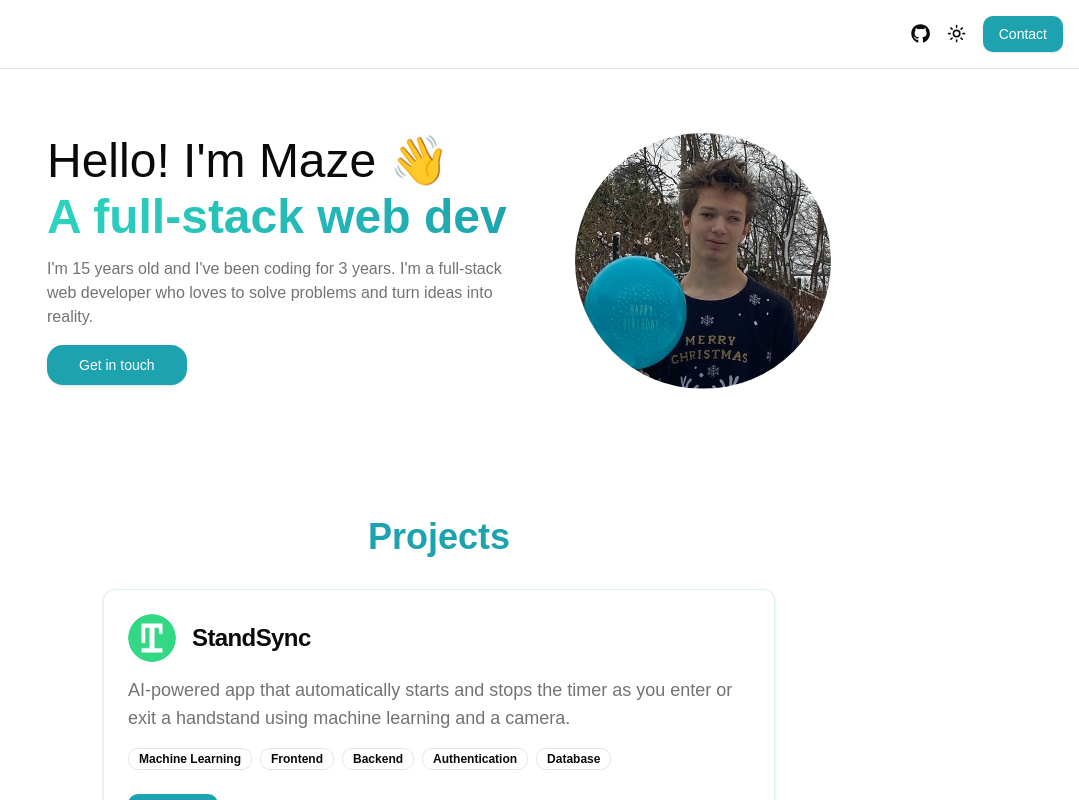
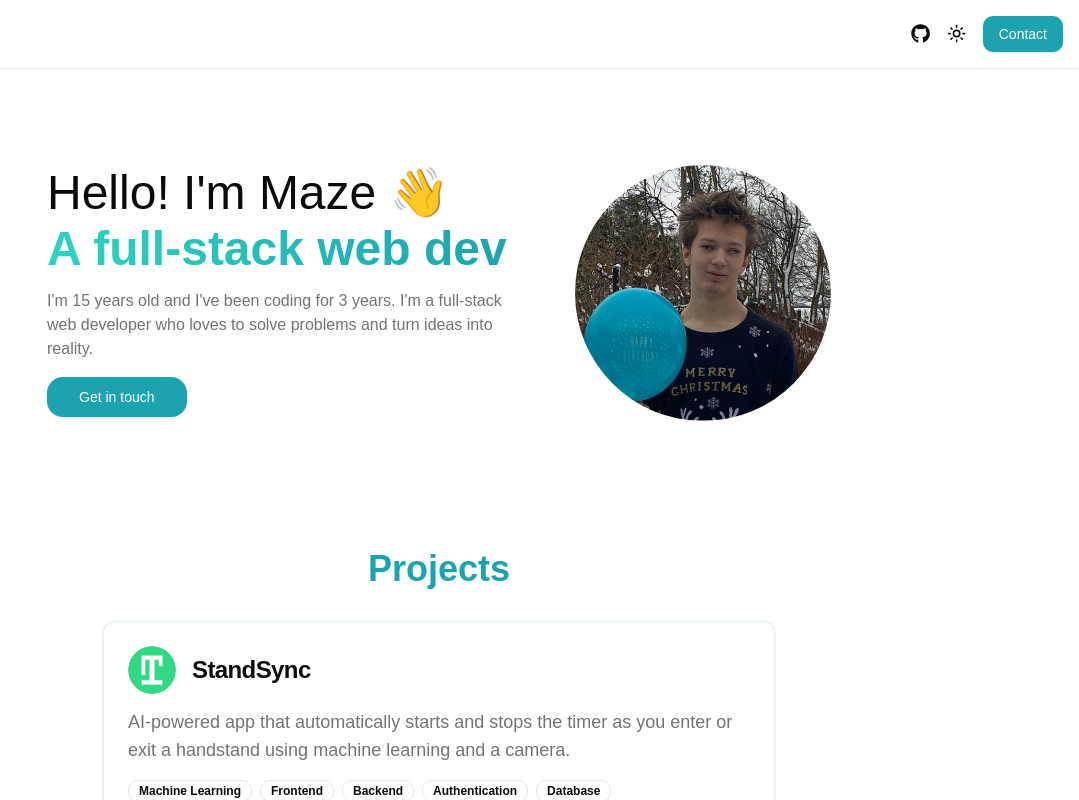
Before and after one commit to mazeincoding/maze-portfolio, a Next.js app: page / in a window 1280 px wide. Shown: the top 800 px of the page, without its empty margins (201-1280 px from the left). Built offline with nearby package versions, Linux system fonts and the light colour scheme.

Commit message:
Moved hero slightly down on larger screens

```diff
--- a/src/components/hero.tsx
+++ b/src/components/hero.tsx
@@ -30,7 +30,7 @@ export default function Hero() {
   };
 
   return (
-    <section className="flex flex-col lg:flex-row items-center justify-center bg-background text-foreground w-full max-w-5xl mx-auto gap-16 px-12 py-16">
+    <section className="flex flex-col lg:flex-row items-center justify-center bg-background text-foreground w-full max-w-5xl mx-auto gap-16 px-12 py-16 lg:mt-8">
       <div className="flex flex-col gap-6 lg:w-1/2 lg:order-1">
         <div className="flex justify-center lg:hidden">{avatar_content}</div>
         <div className="flex flex-col gap-4 lg:gap-4">
```
